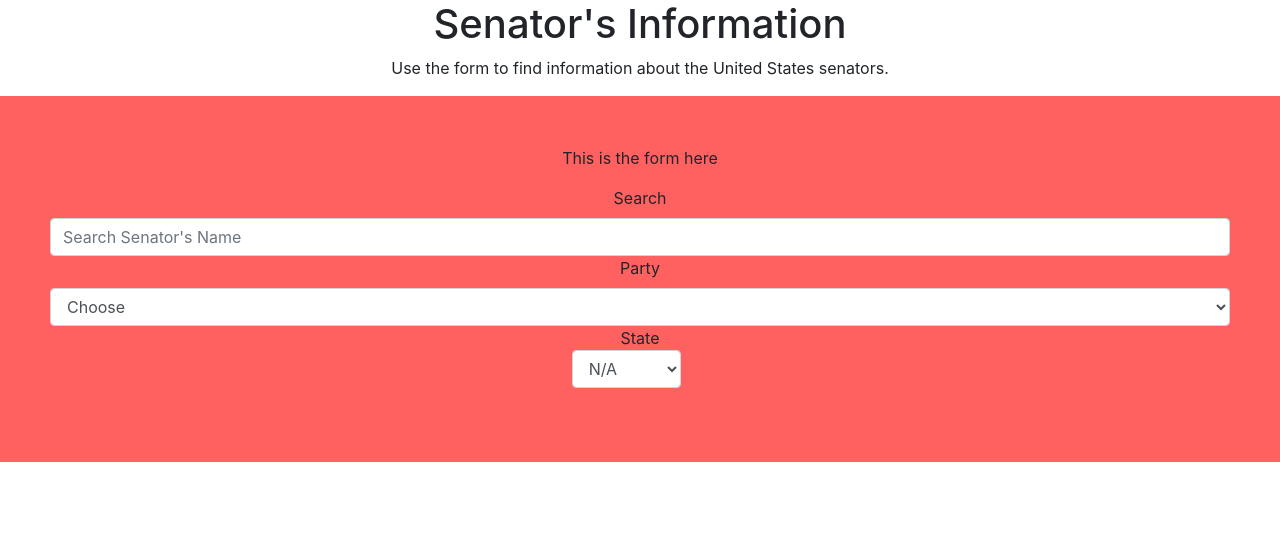
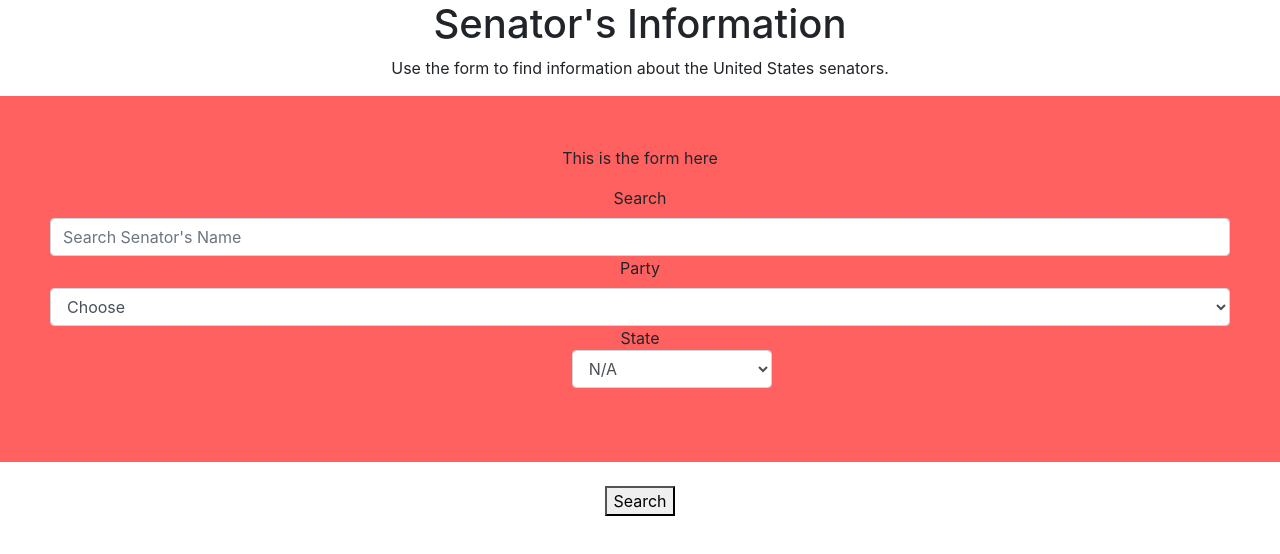
Before and after one commit to clintsearl/senators, a React (Create React App) app: page / in a window 1280 px wide. Shown: the top 554 px of the page. Built offline with nearby package versions, Linux system fonts and the light colour scheme.

Commit message:
form layout all complete

```diff
--- a/src/App.js
+++ b/src/App.js
@@ -14,6 +14,7 @@ class App extends Component {
         <Home/>
 
         <br/>
+        <button type="button" id="search">Search</button>
       </div>
     );
   }
--- a/src/components/Home.css
+++ b/src/components/Home.css
@@ -1,5 +1,6 @@
 #state{
-    max-width: 150px;
+    max-width: 300px;
+    min-width: 200px;
     margin:auto;
 
 }
--- a/src/components/Home.js
+++ b/src/components/Home.js
@@ -78,6 +78,7 @@ class Home extends Component {
 
           </div>
           </label>
+
         </div>
       </div>
     );
```
